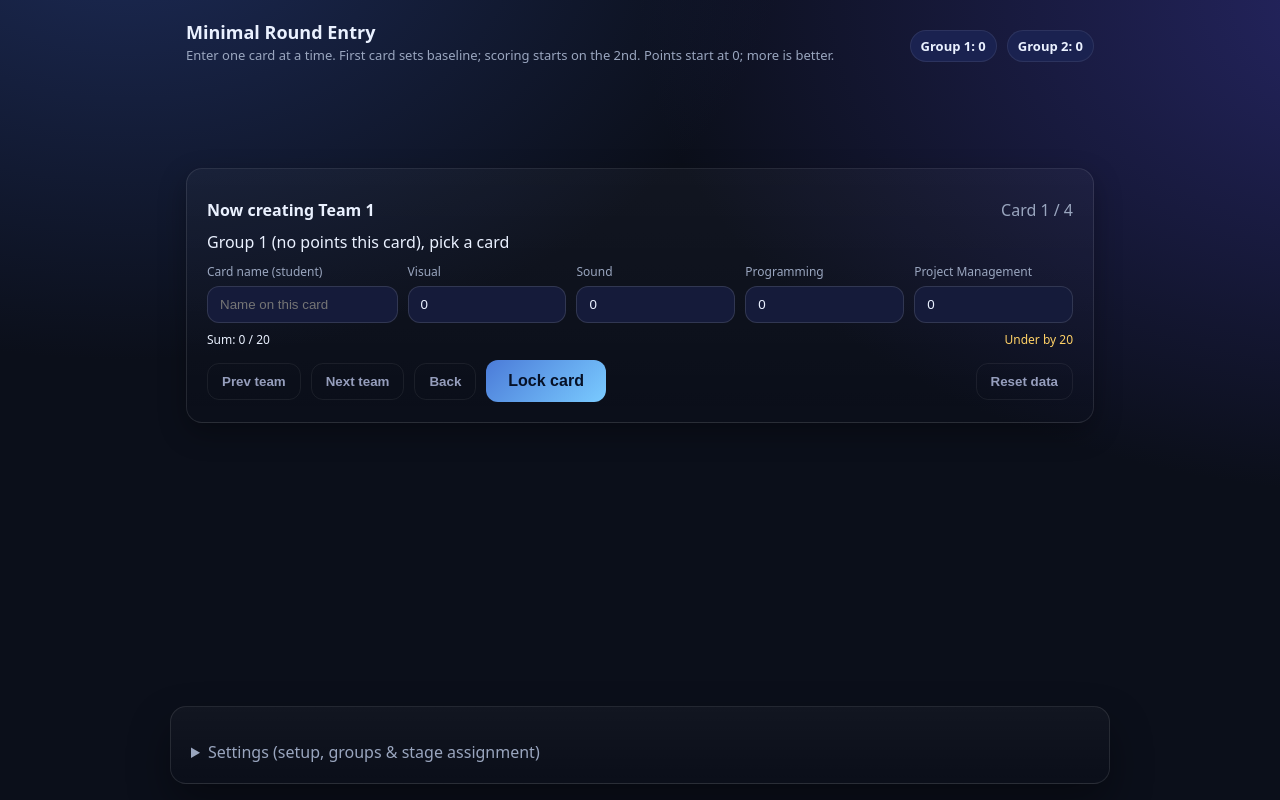
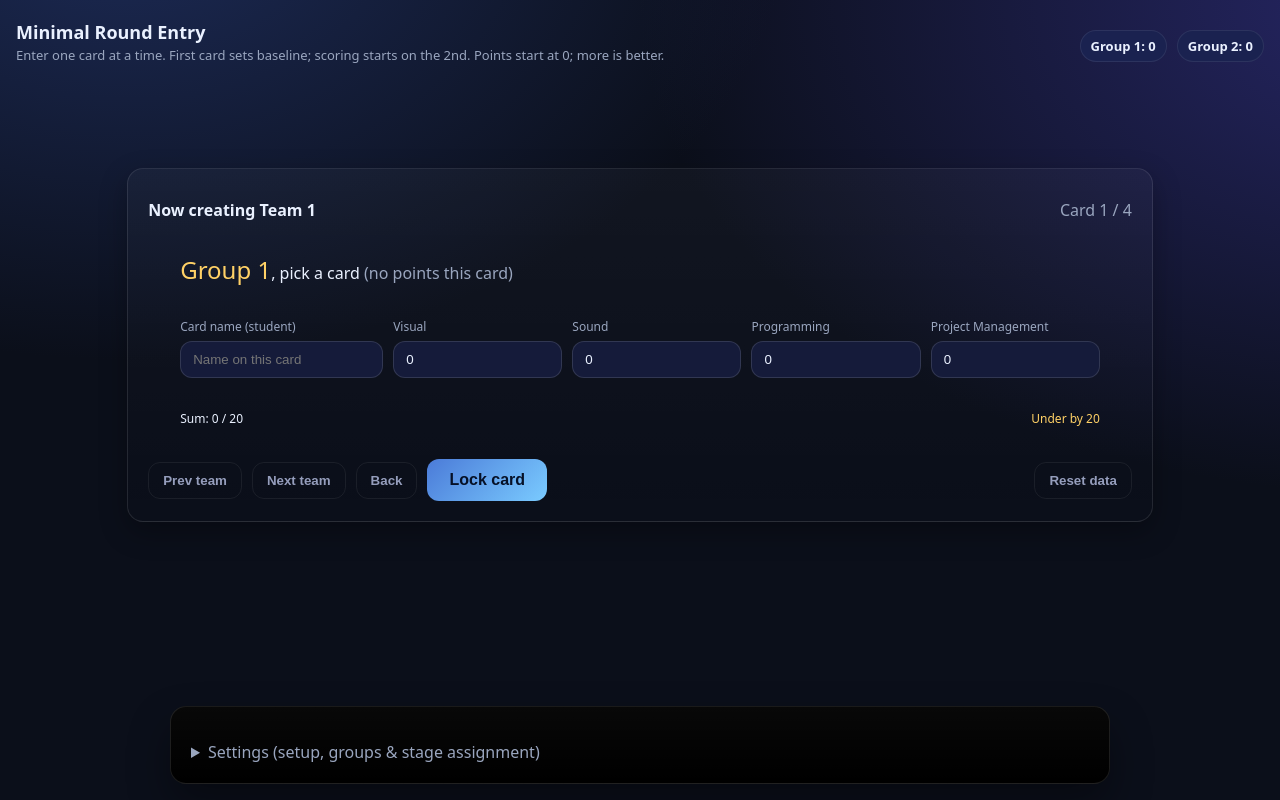
Before and after one commit to AnttiPerala/Teambuilding-game-score-calculation-HTML-and-JS, a plain HTML site: page index.html in a window 1280 px wide. Both pictures are taken after a click on the button "Start". Drawn offline with Linux system fonts and the light colour scheme.

Commit message:
seems to work

```diff
--- a/index.html
+++ b/index.html
@@ -18,7 +18,7 @@
     color:var(--text);
     font-family: ui-sans-serif, system-ui, -apple-system, Segoe UI, Roboto, Arial;
   }
-  .wrap{max-width:940px; margin:0 auto; padding:20px 16px 120px; min-height:100vh; display:flex; flex-direction:column;}
+  .wrap{max-width:1400px; margin:0 auto; padding:20px 16px 120px; min-height:100vh; display:flex; flex-direction:column;}
   .main-center{flex:1; display:flex; align-items:center; justify-content:center; padding:48px 0 80px;}
   header{display:flex; align-items:center; justify-content:space-between; gap:10px; margin-bottom:8px}
   .groups{display:flex; gap:10px; align-items:center; flex-wrap:wrap}
@@ -29,12 +29,16 @@
   .sub{color:var(--muted); font-size:13px; margin:0 0 8px 0}
   .muted{color:var(--muted); font-size:12px}
 
+
   .turn{display:flex; align-items:center; justify-content:space-between; gap:10px; margin:10px 0}
   .turn .who{font-weight:800; font-size:16px}
   .turn .card{color:var(--muted)}
+  div#turnPrompt {
+    margin: 2rem;
+}
 
   .grid{display:grid; gap:10px; margin-top:10px}
-  .cardgrid{grid-template-columns: 1.2fr repeat(4, 1fr);}
+  .cardgrid{grid-template-columns: 1.2fr repeat(4, 1fr); margin: 2rem;}
   @media (max-width:720px){ .cardgrid{grid-template-columns: 1fr 1fr;} }
   label{font-size:12px; color:var(--muted); display:block; margin-bottom:6px}
   input[type=number], input[type=text]{
@@ -43,7 +47,7 @@
   }
   input:focus{border-color:var(--accent); box-shadow:0 0 0 3px rgba(122,203,255,.18)}
 
-  .sumrow{display:flex; align-items:center; justify-content:space-between; margin-top:8px}
+  .sumrow{display:flex; align-items:center; justify-content:space-between; margin: 2rem;}
   .sumrow .state{font-size:12px}
   .state.ok{color:var(--good)} .state.warn{color:var(--ok)} .state.bad{color:var(--bad)}
 
@@ -86,6 +90,20 @@
   .intakeHeader{display:flex; align-items:center; justify-content:space-between; gap:10px}
   .sumtag{font-size:12px; font-weight:800}
   .sumtag.ok{color:var(--good)} .sumtag.warn{color:var(--ok)} .sumtag.bad{color:var(--bad)}
+
+  span.accent {
+    font-size: 1.5rem;
+    color: var(--ok);
+}
+
+.grayed {
+    font-size: 1rem;
+    color: var(--muted);
+}
+
+#settingsFooter {
+    background-color: black;
+}
 </style>
 </head>
 <body>
@@ -606,7 +624,7 @@ document.addEventListener('DOMContentLoaded', function(){
     turnWho.textContent = `Now creating Team ${tIdx+1}`; turnCard.textContent = `Card ${cIdx+1} / 4`;
     if (turnPrompt){
       const gname = state.groupNames[tIdx%2];
-      if(cIdx===0){ turnPrompt.innerHTML = `<span class="accent">${gname}</span> (no points this card), pick a card`; }
+      if(cIdx===0){ turnPrompt.innerHTML = `<span class="accent">${gname}</span>, pick a card <span class="grayed">(no points this card)</span>`; }
       else { turnPrompt.innerHTML = `<span class="accent">${gname}</span>, pick a card`; }
     }
 
```
